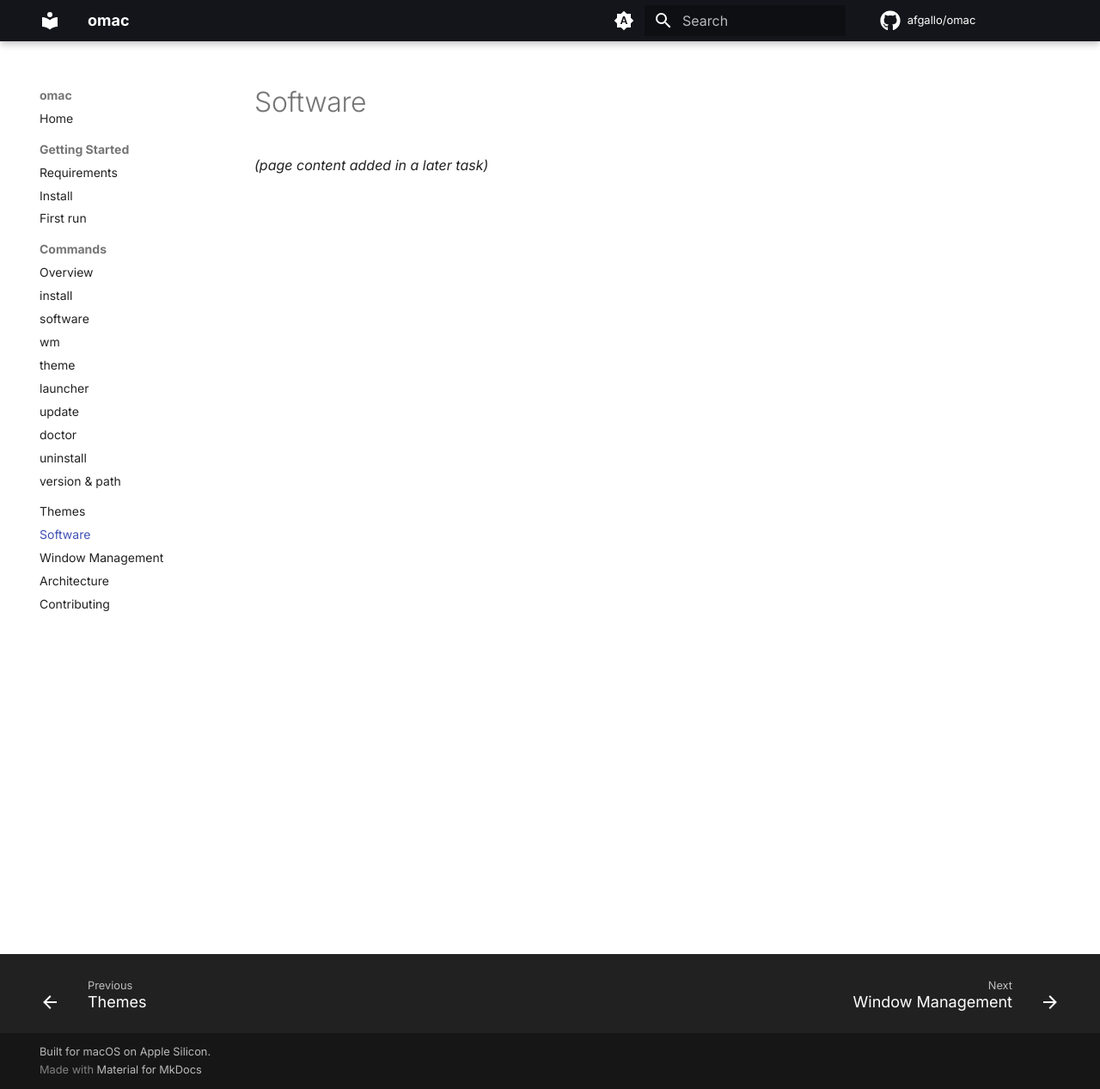
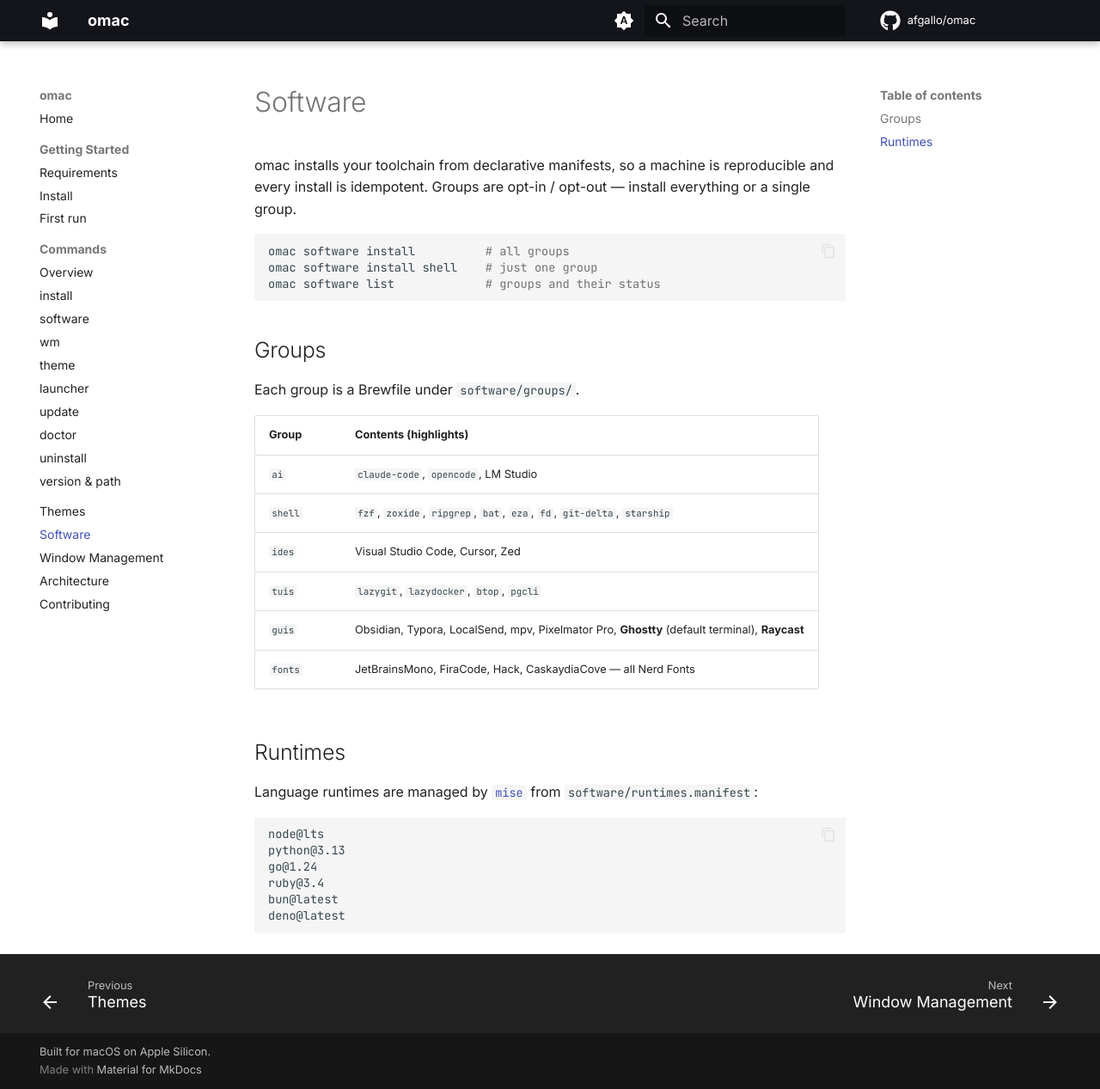
Before and after one commit to afgallo/omac, an MkDocs documentation site: the page built from docs/software/index.md, in a window 1280 px wide and 1267 px high. Shown: the whole window at 86% size. Built offline with MkDocs 1.6.1 and Material for MkDocs 9.7.7, drawn with Linux system fonts in a browser that asks for light colours; comment, search, counter and statistics services are not loaded.

Commit message:
docs(site): software groups + runtimes page

````diff
--- a/docs/software/index.md
+++ b/docs/software/index.md
@@ -1,3 +1,37 @@
 # Software
 
-*(page content added in a later task)*
+omac installs your toolchain from declarative manifests, so a machine is reproducible and every
+install is idempotent. Groups are opt-in / opt-out — install everything or a single group.
+
+```bash
+omac software install          # all groups
+omac software install shell    # just one group
+omac software list             # groups and their status
+```
+
+## Groups
+
+Each group is a Brewfile under `software/groups/`.
+
+| Group | Contents (highlights) |
+|---|---|
+| `ai` | `claude-code`, `opencode`, LM Studio |
+| `shell` | `fzf`, `zoxide`, `ripgrep`, `bat`, `eza`, `fd`, `git-delta`, `starship` |
+| `ides` | Visual Studio Code, Cursor, Zed |
+| `tuis` | `lazygit`, `lazydocker`, `btop`, `pgcli` |
+| `guis` | Obsidian, Typora, LocalSend, mpv, Pixelmator Pro, **Ghostty** (default terminal), **Raycast** |
+| `fonts` | JetBrainsMono, FiraCode, Hack, CaskaydiaCove — all Nerd Fonts |
+
+## Runtimes
+
+Language runtimes are managed by [`mise`](https://mise.jdx.dev) from
+`software/runtimes.manifest`:
+
+```
+node@lts
+python@3.13
+go@1.24
+ruby@3.4
+bun@latest
+deno@latest
+```
````
